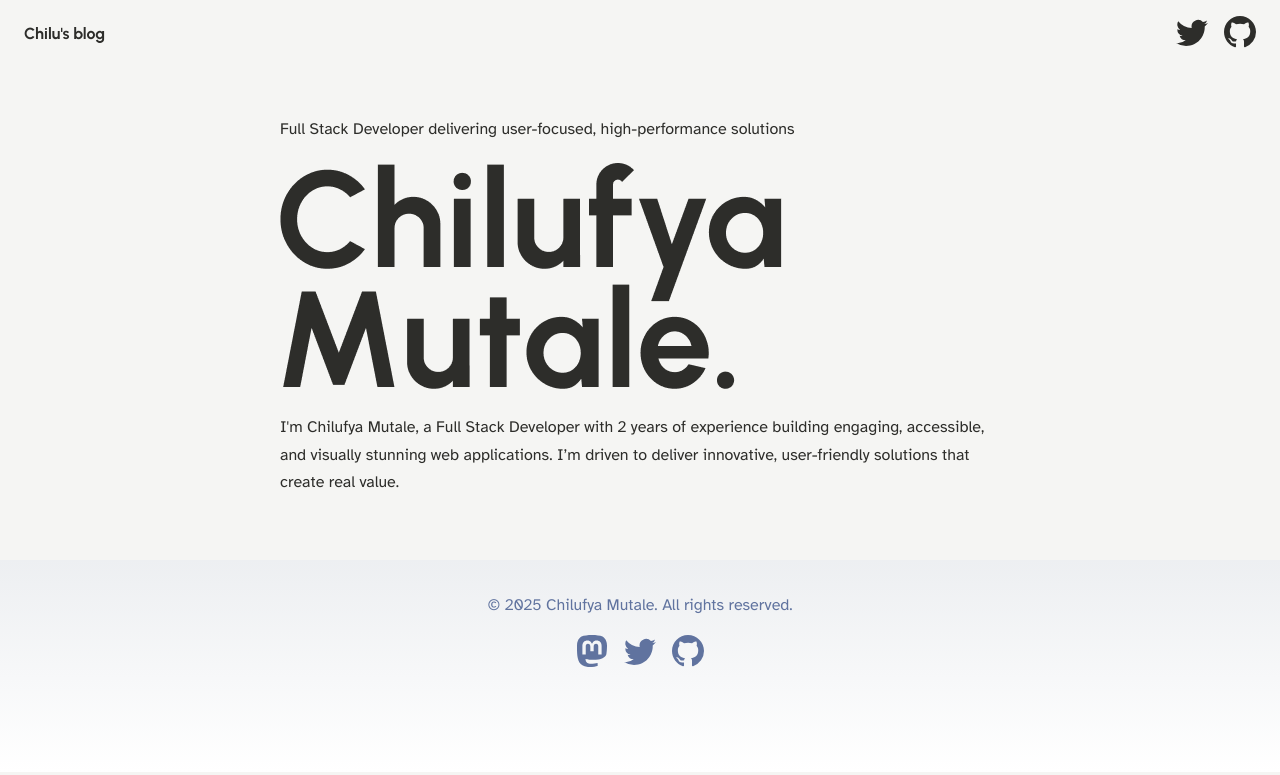
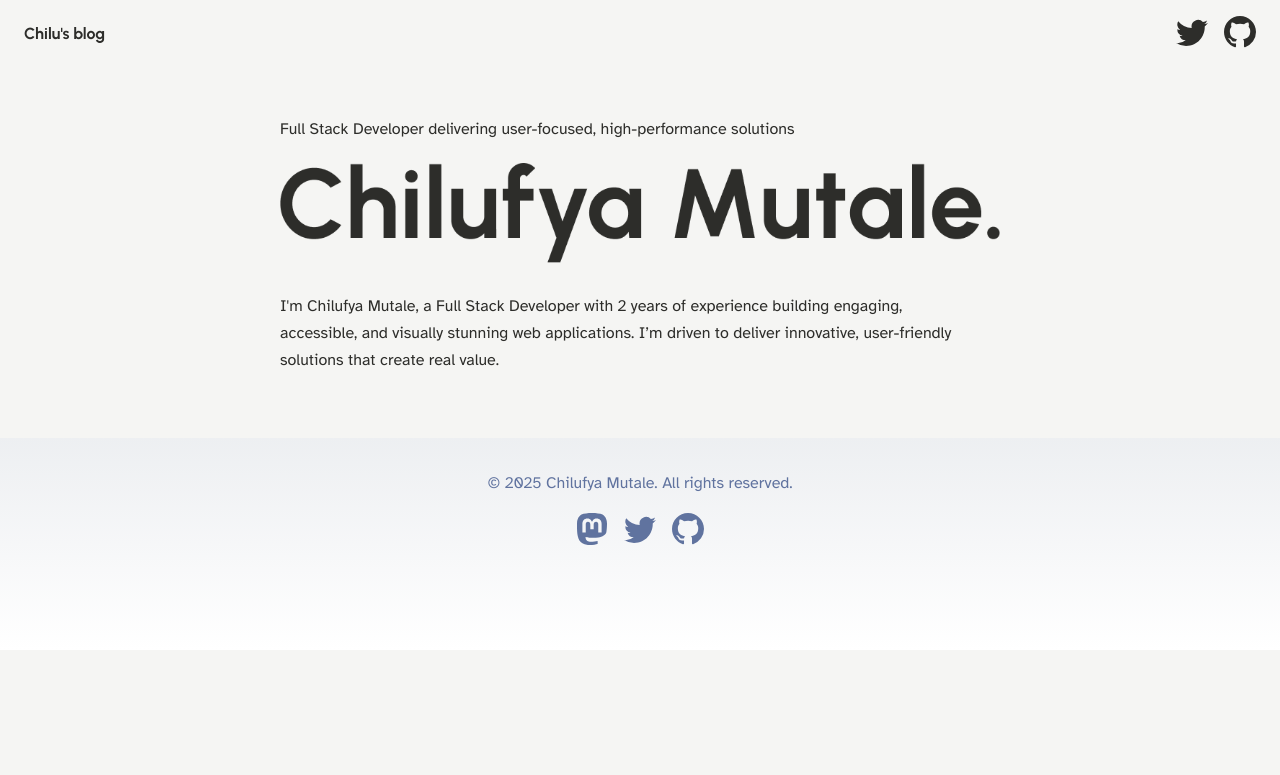
Before and after one commit to cmmutale/cmmutale.github.io, an Astro site: page / in a window 1280 px wide. Built offline with nearby package versions, Linux system fonts and the light colour scheme; Astro itself is replaced by a stand-in of ours.

Commit message:
srcset image

```diff
--- a/src/pages/index.astro
+++ b/src/pages/index.astro
@@ -13,18 +13,29 @@ import { SITE_TITLE, SITE_DESCRIPTION } from "../consts";
 	<body>
 		<Header />
 		<main>
+			<div class="stack space-y-3">
 				<span style="font-size: var(--fs-0);"
 					>Full Stack Developer delivering user-focused, high-performance
 					solutions</span
 				>
-			<img src="/name-logo-mobile.png" alt="" srcset="" style="margin-top: 20px;"/>
-			<!-- <h1 style="font-size: var(--fs-7); margin-top: 20px;">Chilufya Mutale.</h1> -->
-			<p>
+				<picture>
+					<source
+						media="(min-width:465px)"
+						srcset="/name-logo.png"
+					/>
+					<img
+						src="/name-logo-mobile.png"
+						alt="Flowers"
+						style="width:auto;"
+					/>
+				</picture>
+				<p class="">
 					I'm Chilufya Mutale, a Full Stack Developer with 2 years of
 					experience building engaging, accessible, and visually stunning
 					web applications. I’m driven to deliver innovative,
 					user-friendly solutions that create real value.
 				</p>
+			</div>
 		</main>
 		<Footer />
 	</body>
--- a/src/styles/global.css
+++ b/src/styles/global.css
@@ -139,7 +139,8 @@ a:hover {
 }
 
 p {
-	margin-bottom: 1em;
+	width: 65ch;
+	text-wrap: pretty;
 }
 
 .prose p {
@@ -221,3 +222,19 @@ hr {
 	/* added line to stop words getting smushed together (as they go onto separate lines and some screen readers do not understand line feeds as a space */
 	white-space: nowrap;
 }
+
+.space-y-1 * ~ * {
+	margin-top: 5px;
+}
+
+.space-y-2 * ~ * {
+	margin-top: 10px;
+}
+
+.space-y-3 * ~ * {
+	margin-top: 20px;
+}
+
+.space-y-4 * ~ * {
+	margin-top: 40px;
+}
```
Lines whose indentation alone changed are shown as unchanged.
